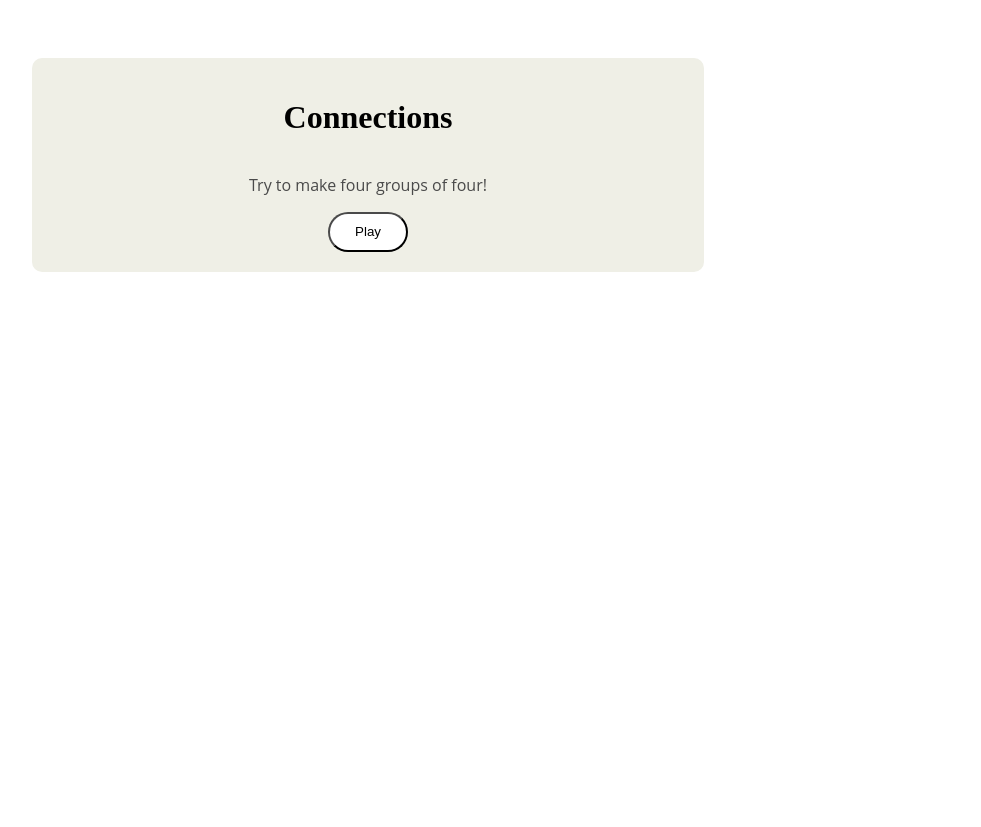
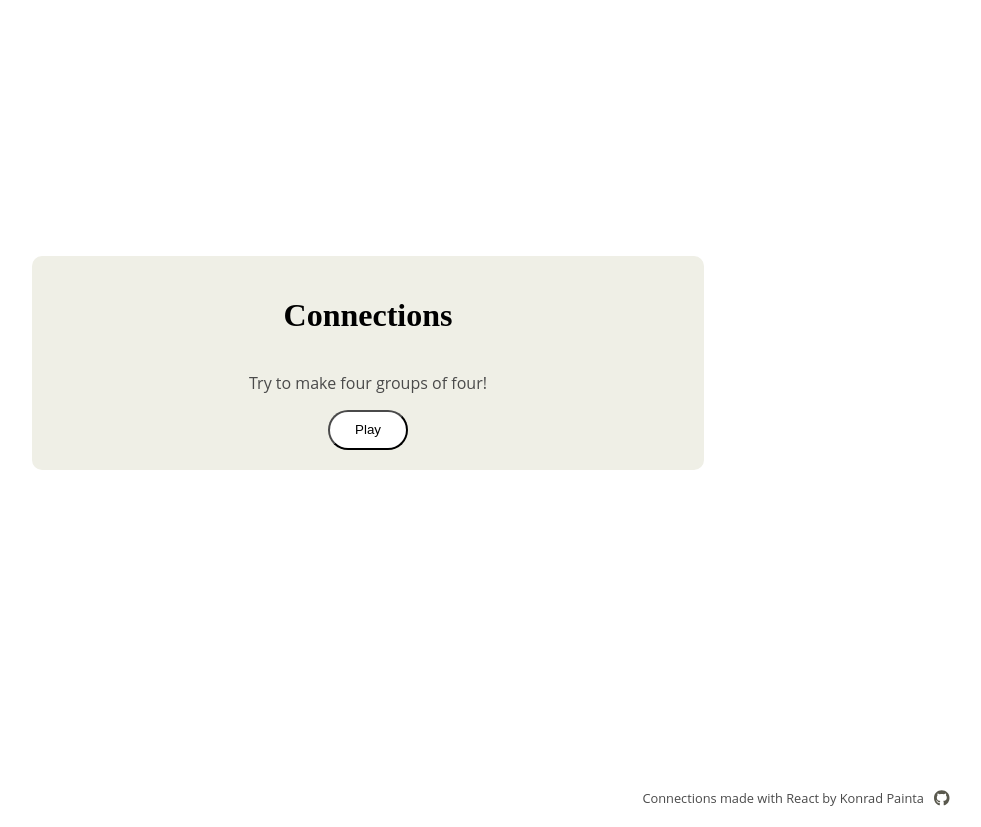
Before and after one commit to konrad1001/connections, a React (Create React App) app: page / in a window 1280 px wide. Shown: the whole page, without its empty margins (272-1253 px from the left). Before the commit the page ends 800 px from the top, so only its background shows below. Built offline with nearby package versions, Linux system fonts and the light colour scheme.

Commit message:
Add GitHub link

```diff
--- a/src/App.js
+++ b/src/App.js
@@ -4,6 +4,7 @@ import { Tile, TileRow, Mistakes } from './components';
 
 import { FontAwesomeIcon } from '@fortawesome/react-fontawesome';
 import { faCircleQuestion } from '@fortawesome/free-regular-svg-icons';
+import { faGithub } from '@fortawesome/free-brands-svg-icons';
 
 import './styles.css';
 import data from './data/data.json'
@@ -47,7 +48,7 @@ function App() {
   }, [connectionsMade])
 
 
-  function ClickTile(index) {
+  function clickTile(index) {
     if (numberOfSelected === 4 && !selected[index]) {
       return;
     }
@@ -150,7 +151,7 @@ function App() {
   return (
     <div>
       {gameStart ? (
-            <div className='container'>
+          <div className='container'>
             <p>Create four groups of four!</p>
             <div className='grid'>
               {connectionsMade[0] ? (
@@ -161,7 +162,7 @@ function App() {
                 <div className='row'>
                 {
                   [0, 1, 2, 3].map((index) => (
-                    <Tile item={items[index]} select={selected[index]} shaking={shakingTiles[index]} disable={mistakes===4} onSelect={() => ClickTile(index)}/>
+                    <Tile item={items[index]} select={selected[index]} shaking={shakingTiles[index]} disable={mistakes===4} onSelect={() => clickTile(index)}/>
                   ))
                 }
               </div>
@@ -174,7 +175,7 @@ function App() {
                 <div className='row'>
                 {
                   [4, 5, 6, 7].map((index) => (
-                    <Tile item={items[index]} select={selected[index]} shaking={shakingTiles[index]} disable={mistakes===4} onSelect={() => ClickTile(index)}/>
+                    <Tile item={items[index]} select={selected[index]} shaking={shakingTiles[index]} disable={mistakes===4} onSelect={() => clickTile(index)}/>
                   ))
                 }
               </div>
@@ -187,7 +188,7 @@ function App() {
                 <div className='row'>
                 {
                   [8, 9, 10, 11].map((index) => (
-                    <Tile item={items[index]} select={selected[index]} shaking={shakingTiles[index]} disable={mistakes===4} onSelect={() => ClickTile(index)}/>
+                    <Tile item={items[index]} select={selected[index]} shaking={shakingTiles[index]} disable={mistakes===4} onSelect={() => clickTile(index)}/>
                   ))
                 }
               </div>
@@ -200,7 +201,7 @@ function App() {
                 <div className='row'>
                 {
                   [12, 13, 14, 15].map((index) => (
-                    <Tile item={items[index]} select={selected[index]} shaking={shakingTiles[index]} disable={mistakes===4} onSelect={() => ClickTile(index)}/>
+                    <Tile item={items[index]} select={selected[index]} shaking={shakingTiles[index]} disable={mistakes===4} onSelect={() => clickTile(index)}/>
                   ))
                 }
               </div>
@@ -226,6 +227,7 @@ function App() {
                 onClick={() => setGameStart(false)}
               >
                 <FontAwesomeIcon icon={faCircleQuestion} size='xl'/>
+
               </button>
             </div>
           </div>
@@ -244,9 +246,21 @@ function App() {
               Play
             </button>
           </div>
+
         </div>
+
       )}
+      <div className='footer'>
+      <p>Connections made with React by Konrad Painta</p>
+      <FontAwesomeIcon
+      icon={faGithub}
+      size='lg'
+      style={{marginLeft: '10px', color: '#5A594E', cursor: 'pointer'}}
+      onClick={() => window.open('https://github.com/konrad1001/connections')}
+      />
+      </div>
     </div>
+
   );
 }
 
--- a/src/styles.css
+++ b/src/styles.css
@@ -11,7 +11,6 @@ p {
 }
 
 .grid {
-    margin: auto;
     width: 42%;
     padding: 10px;
 }
@@ -21,14 +20,15 @@ p {
     flex-direction: column;
     align-items: center;
     justify-content: space-evenly;
-    margin-top: 3%;
+    margin-top: 1%;
+    height: calc(100vh - 100px)
 }
 
 .button-container {
     display: flex;
     justify-content: space-between;
     width: 40%;
-    margin-top: 30px;
+    margin-top: 20px;
 
 }
 
@@ -46,12 +46,22 @@ p {
     background-color: #EFEFE6;
     border-radius: 10px;
     padding: 20px;
-    margin-top: 20px;
+
     width: 50%;
     display: flex;
     flex-direction: column;
     align-items: center;
     justify-content: flex-end;
+}
+
+.footer {
+    display: flex;
+    justify-content: flex-end;
+    align-items: center;
+    margin-right: 4%;
+    margin-top: 5%;
+    font-size: 0.8em;
+    color: #4a4a4a;
 }
 
 @media screen and (max-width: 568px) {
```
